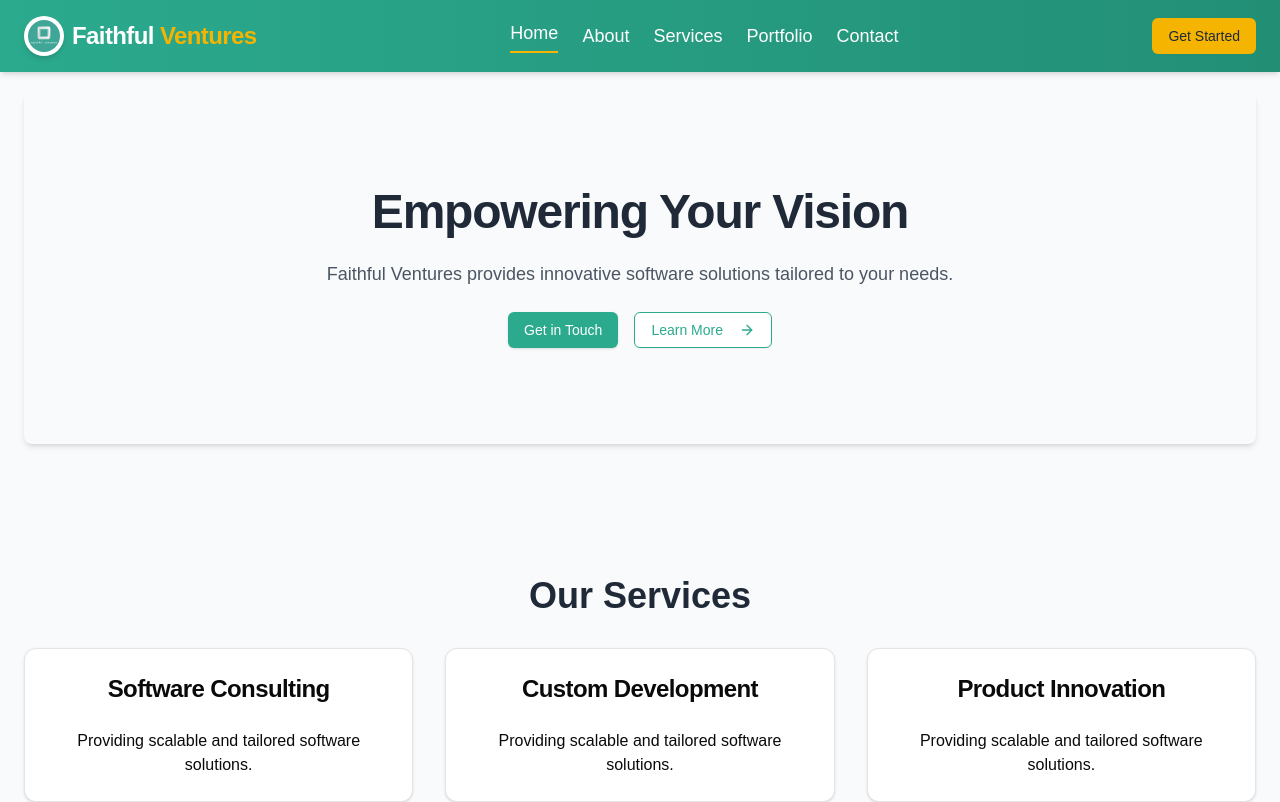
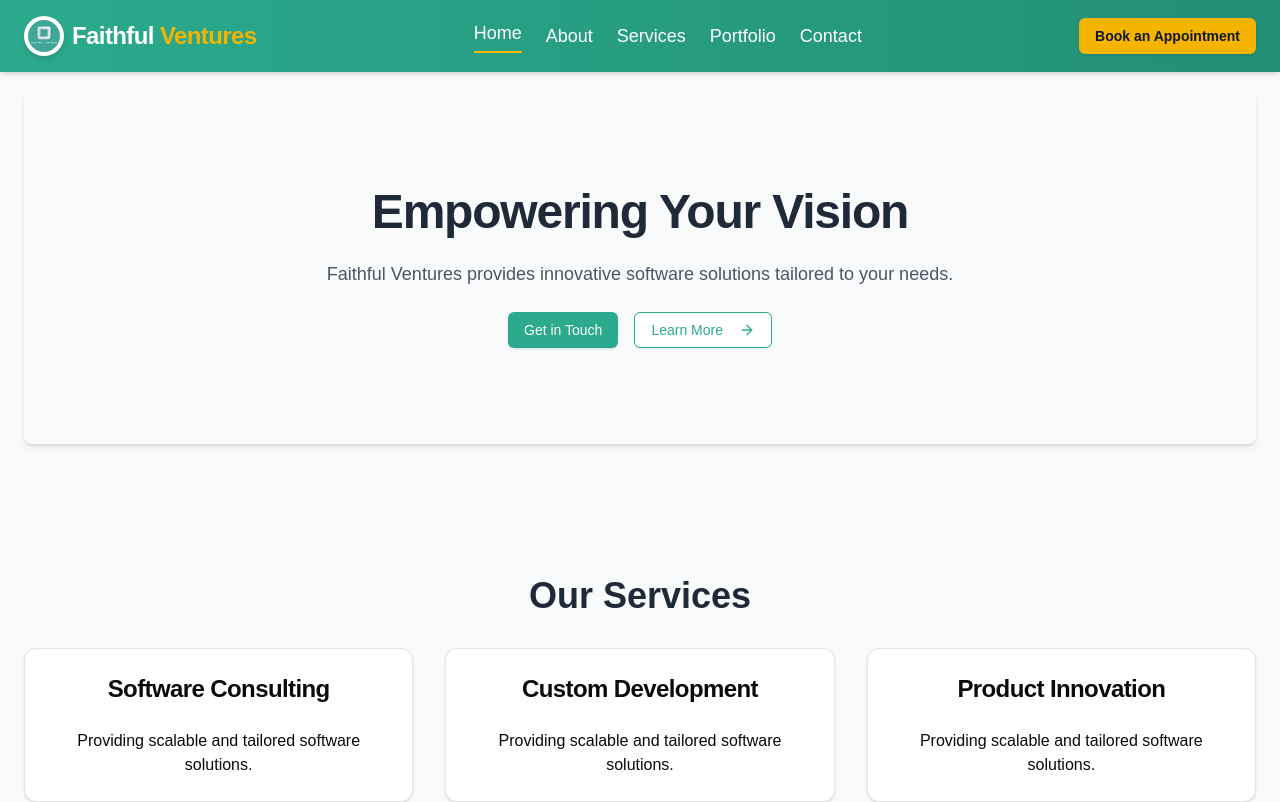
Before and after one commit to noah-sheldon/faithful-ventures, a Next.js app: page / in a window 1280 px wide. Shown: the top 802 px of the page. Built offline with nearby package versions, Linux system fonts and the light colour scheme.

Commit message:
navbar fix

```diff
--- a/components/Navbar.tsx
+++ b/components/Navbar.tsx
@@ -56,10 +56,16 @@ export default function Navbar() {
 
         {/* CTA Button */}
         <Button
-          variant="ghost"
-          className="hidden md:inline-flex bg-[#F4B400] text-gray-800 hover:bg-yellow-500 transition-all"
+          asChild
+          className="hidden md:inline-flex px-4 py-2 bg-[#F4B400] text-gray-900 font-semibold hover:bg-yellow-500 transition-transform transform hover:scale-105"
         >
-          Get Started
+          <a
+            href="https://calendar.app.google/a9nebr5GxsShHSNy7"
+            target="_blank"
+            rel="noopener noreferrer"
+          >
+            Book an Appointment
+          </a>
         </Button>
 
         {/* Mobile Menu Button */}
@@ -90,11 +96,18 @@ export default function Navbar() {
                 {link.name}
               </Link>
             ))}
+            {/* Mobile CTA Button */}
             <Button
-              className="bg-[#F4B400] text-gray-800 hover:bg-yellow-500"
-              onClick={() => setMobileMenuOpen(false)}
+              asChild
+              className="w-full max-w-xs px-4 py-2 bg-[#F4B400] text-gray-900 font-semibold rounded-md hover:bg-yellow-500 transition-transform transform hover:scale-105"
             >
-              Get Started
+              <a
+                href="https://calendar.app.google/a9nebr5GxsShHSNy7"
+                target="_blank"
+                rel="noopener noreferrer"
+              >
+                Book an Appointment
+              </a>
             </Button>
           </div>
         </div>
```
